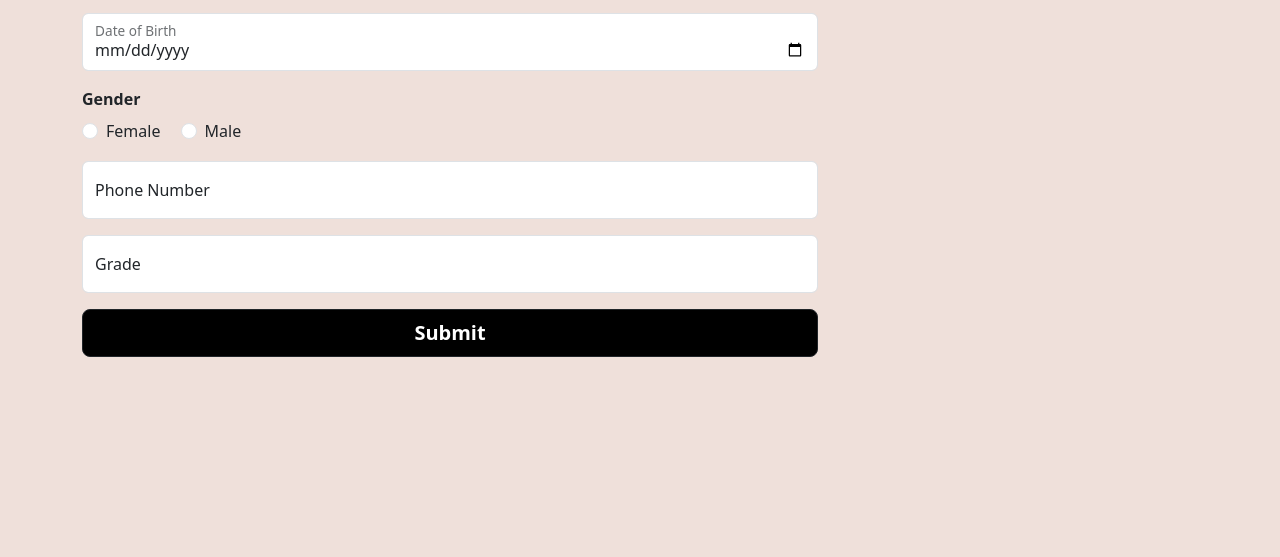
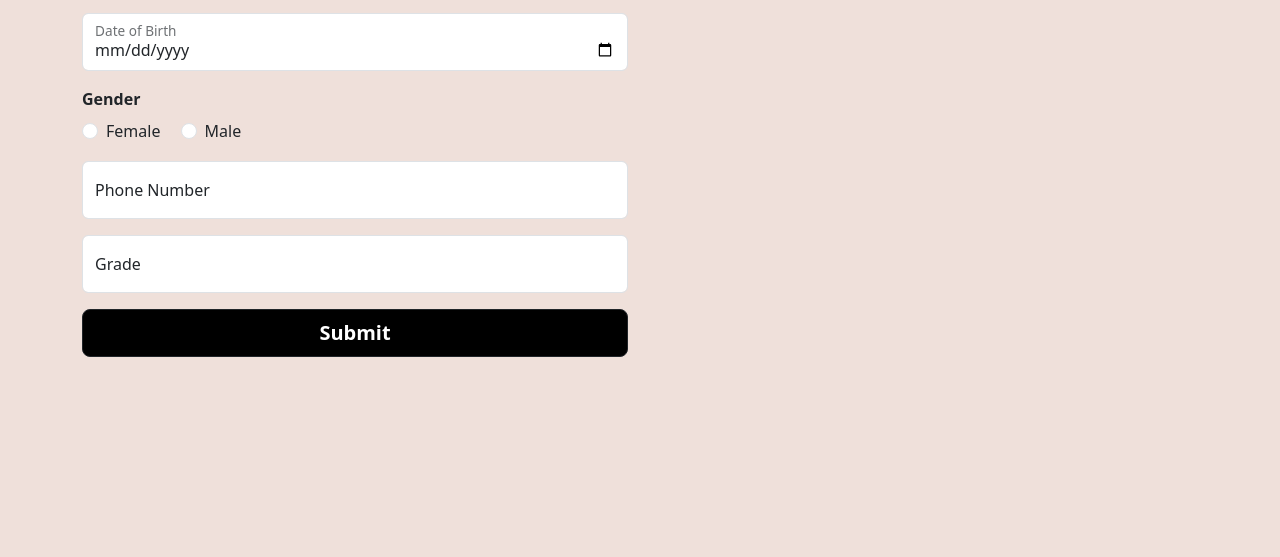
Before and after one commit to Amani-AlZyoud/school-system, a plain HTML site: page index.html in a window 1280 px wide. Shown: the part 965-1522 px from the top of the page. Drawn offline with nearby package versions, Linux system fonts and the light colour scheme; a web font is replaced by a local one.

Commit message:
school-sys 2:54 AM

```diff
--- a/index.html
+++ b/index.html
@@ -101,7 +101,7 @@
   <!-- SCHOOL SYS FORM -->
 <div class="row">
 
-  <div class="col-lg-8 my-5">
+  <div class="col-lg-6 my-5">
     <h1 id="form-h">School system</h1>
     <form  id="contactForm" data-sb-form-api-token="API_TOKEN">
       <div class="form-floating mb-3">
@@ -153,7 +153,7 @@
   </div>
 
 <!-- STUDENTS TABLE -->
-  <div class="col-lg-4 my-5" id="divTable">
+  <div class="col-lg-6 my-5" id="divTable">
 
        <div class="table-responsive-lg" id="tableB">
       <table class="table table-sm table-hover table-bordered " id="stdTable">
--- a/style.css
+++ b/style.css
@@ -106,7 +106,6 @@ body {
 #stdTable{
   background-color: rgb(255, 255, 255);
   color: rgb(0, 0, 0);
-  font-size: x-small;
   white-space:nowrap;
 
 }
```
